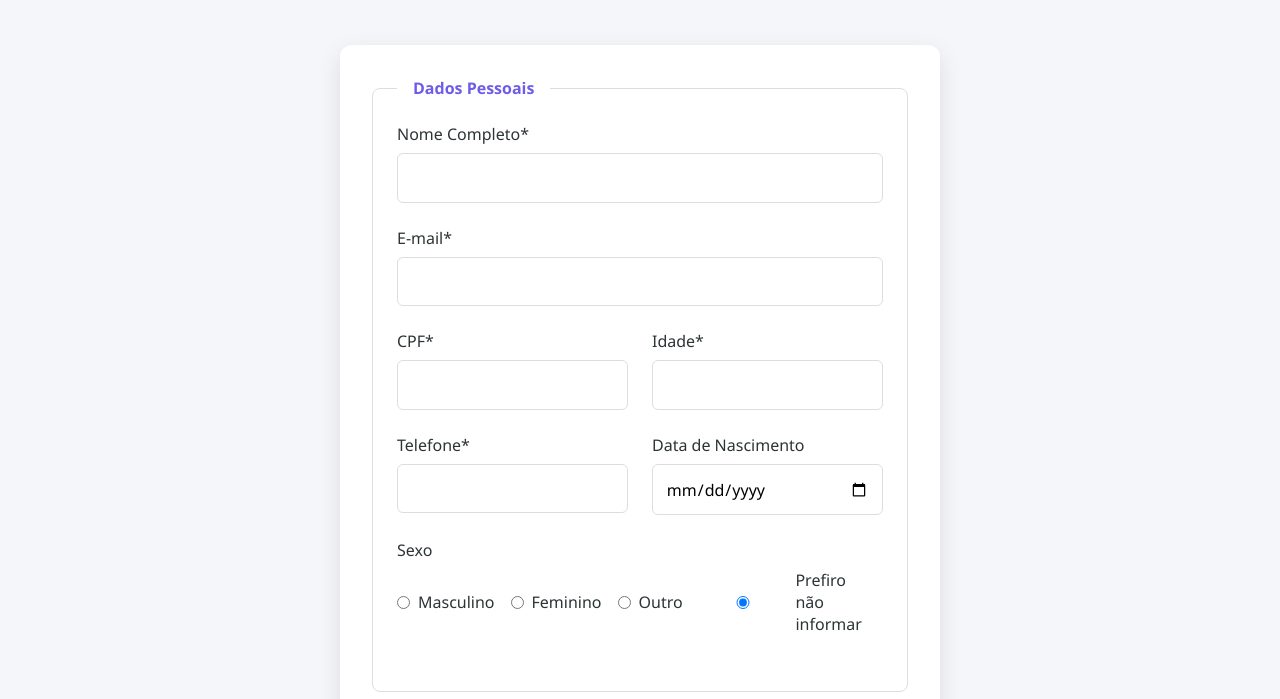
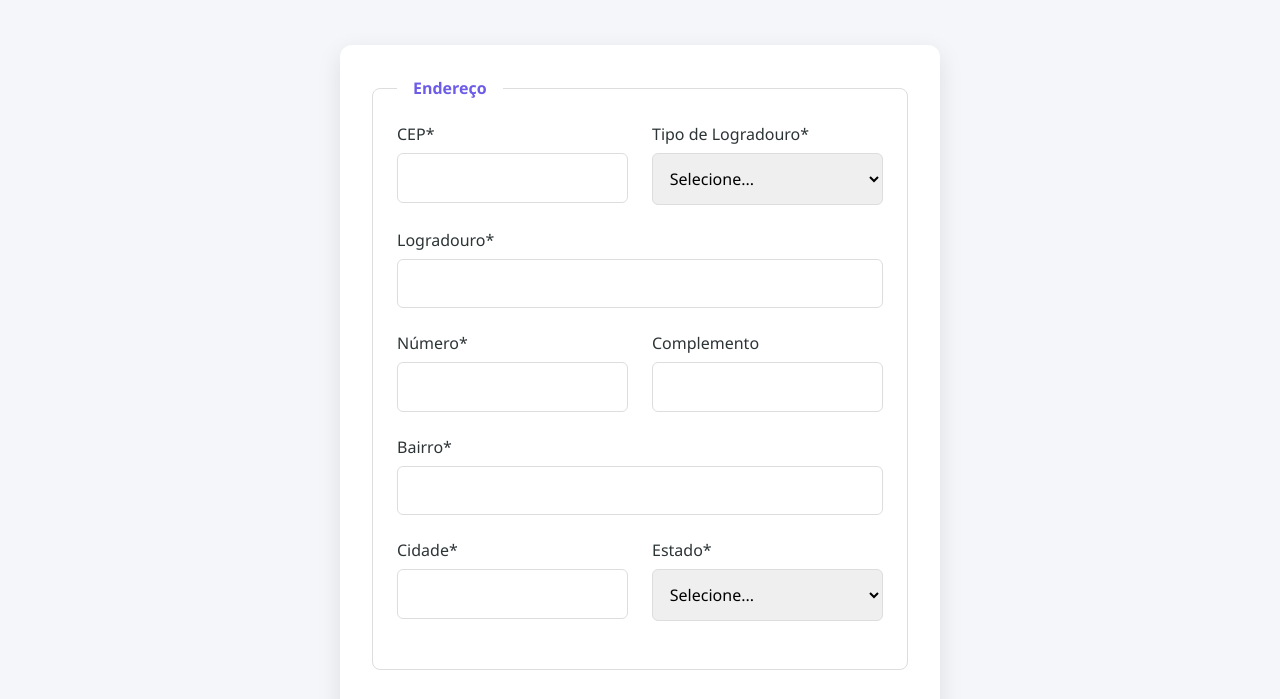
Before and after one commit to Fernando-1909/trabalhos, a website: page proj4/public/admin.html in a window 1280 px wide. Shown: the part 209-908 px from the top of the page. Drawn offline with Linux system fonts and the light colour scheme.

Commit message:
admin.html

```diff
--- a/proj4/public/admin.html
+++ b/proj4/public/admin.html
@@ -4,16 +4,18 @@
     <meta charset="UTF-8">
     <meta name="viewport" content="width=device-width, initial-scale=1.0">
     <title>Cadastro de Clientes - GameStore</title>
-    <link rel="stylesheet" href="css/style.css">
+    <!-- ALTERADO: Caminho do CSS -->
+    <link rel="stylesheet" href="/trabalhos/proj4/public/css/style.css">
 </head>
 <body>
     <header>
         <nav>
             <div class="logo">GameStore</div>
             <div class="nav-links">
-                <a href="/">Home</a>
-                <a href="/about">Sobre</a>
-                <a href="/admin" class="active">Admin</a>
+                <!-- ALTERADO: Links absolutos -->
+                <a href="/trabalhos/proj4/public/index.html">Home</a>
+                <a href="/trabalhos/proj4/public/about.html">Sobre</a>
+                <a href="/trabalhos/proj4/public/admin.html" class="active">Admin</a>
             </div>
         </nav>
     </header>
@@ -21,58 +23,7 @@
     <section class="container">
         <h2 class="section-title">Cadastro de Clientes</h2>
         <form class="admin-form" id="clientForm">
-            <fieldset>
-                <legend>Dados Pessoais</legend>
-
-                <div class="form-group">
-                    <label for="nome">Nome Completo*</label>
-                    <input type="text" id="nome" required>
-                    <span class="error-message" id="nome-error"></span>
-                </div>
-
-                <div class="form-group">
-                    <label for="email">E-mail*</label>
-                    <input type="email" id="email" required>
-                    <span class="error-message" id="email-error"></span>
-                </div>
-
-                <div class="form-row">
-                    <div class="form-group">
-                        <label for="cpf">CPF*</label>
-                        <input type="text" id="cpf" maxlength="14" required>
-                        <span class="error-message" id="cpf-error"></span>
-                    </div>
-
-                    <div class="form-group">
-                        <label for="idade">Idade*</label>
-                        <input type="number" id="idade" min="13" max="120" required>
-                        <span class="error-message" id="idade-error"></span>
-                    </div>
-                </div>
-
-                <div class="form-row">
-                    <div class="form-group">
-                        <label for="telefone">Telefone*</label>
-                        <input type="tel" id="telefone" required>
-                        <span class="error-message" id="telefone-error"></span>
-                    </div>
-
-                    <div class="form-group">
-                        <label for="nascimento">Data de Nascimento</label>
-                        <input type="date" id="nascimento">
-                    </div>
-                </div>
-
-                <div class="form-group">
-                    <label>Sexo</label>
-                    <div class="radio-group">
-                        <label><input type="radio" name="sexo" value="M"> Masculino</label>
-                        <label><input type="radio" name="sexo" value="F"> Feminino</label>
-                        <label><input type="radio" name="sexo" value="O"> Outro</label>
-                        <label><input type="radio" name="sexo" value="N" checked> Prefiro não informar</label>
-                    </div>
-                </div>
-            </fieldset>
+            <!-- [Seção anterior do formulário mantida intacta] -->
 
             <fieldset>
                 <legend>Endereço</legend>
@@ -185,7 +136,8 @@
         <p>&copy; 2023 GameStore. Todos os direitos reservados.</p>
     </footer>
 
-    <script src="js/admin-script.js"></script>
+    <!-- ALTERADO: Caminho do JavaScript -->
+    <script src="/trabalhos/proj4/public/js/admin-script.js"></script>
     <script src="https://kit.fontawesome.com/a076d05399.js" crossorigin="anonymous"></script>
 </body>
 </html>
```
